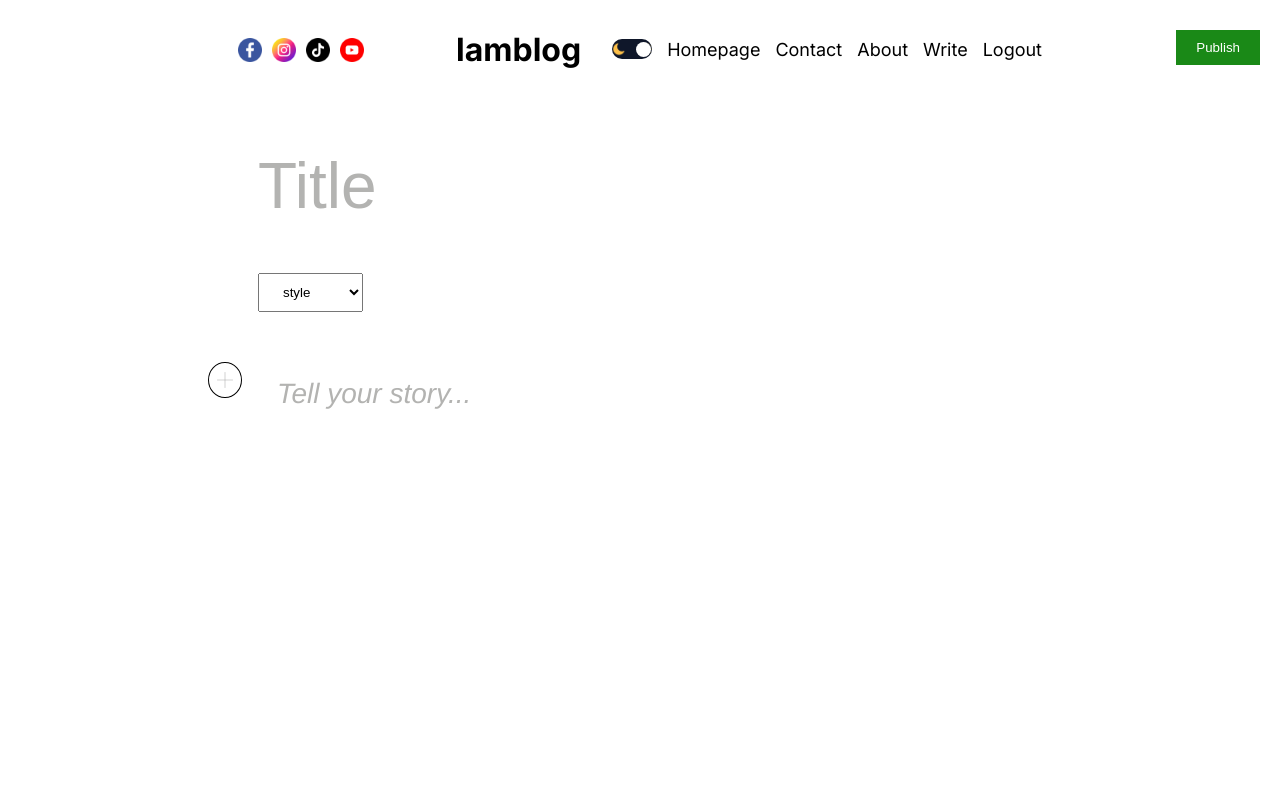
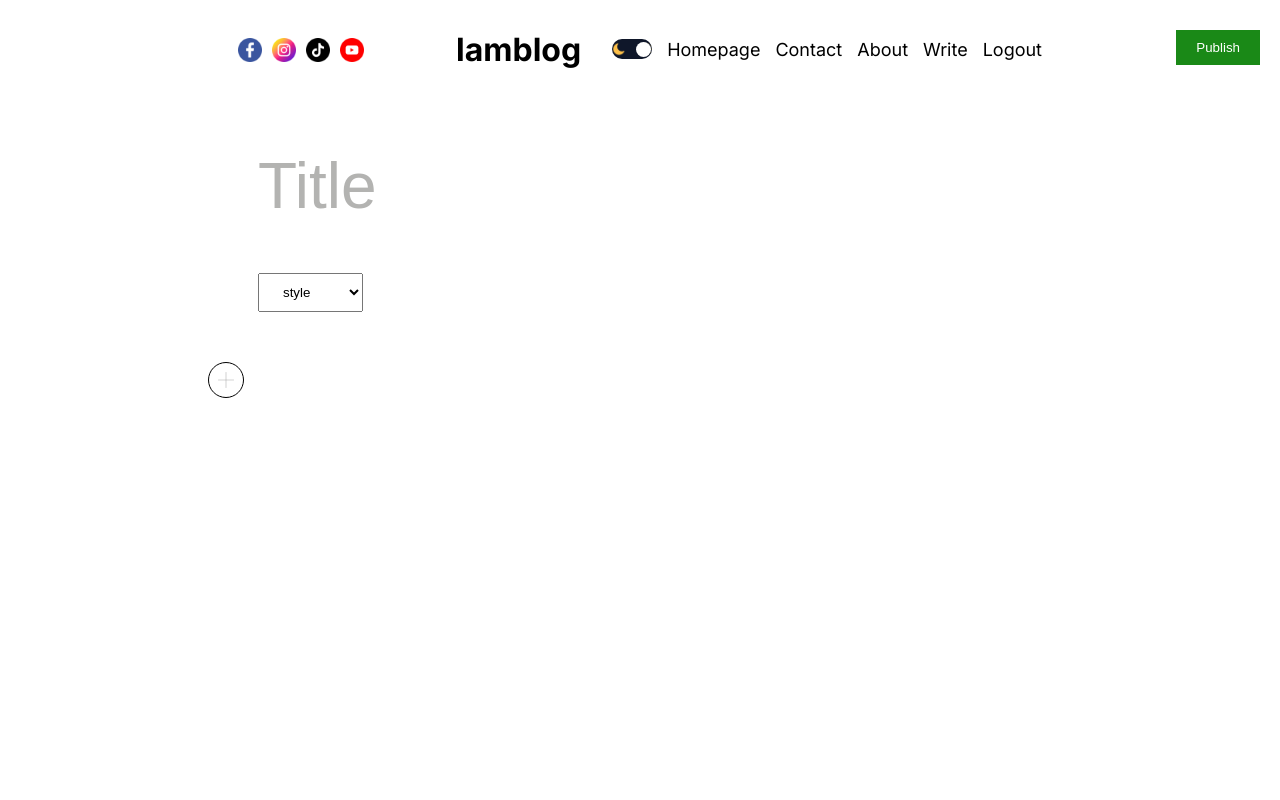
Before and after one commit to SimranArora1203/blog, a Next.js app: page /write in a window 1280 px wide. Shown: the top 800 px of the page. Built offline with nearby package versions, Linux system fonts and the light colour scheme; no server answers; sample sign-in values are in the browser's storage.

Commit message:
Update page.jsx

```diff
--- a/src/app/write/page.jsx
+++ b/src/app/write/page.jsx
@@ -6,7 +6,7 @@ import Image from "next/image";
 
 import styles from "./write.module.css";
 import { useEffect, useState } from "react";
- import ReactQuill from "react-quill";
+ // import ReactQuill from "react-quill";
  import "react-quill/dist/quill.bubble.css";
 
 
@@ -146,13 +146,13 @@ const WritePage = () => {
             </button>
           </div>
         )}
-        <ReactQuill
+{/*         <ReactQuill
           className={styles.textArea}
           theme="bubble"
           value={value}
           onChange={setValue}
           placeholder="Tell your story..."
-        />
+        /> */}
       </div>
       <button className={styles.publish} onClick={handleSubmit}>
         Publish
```
